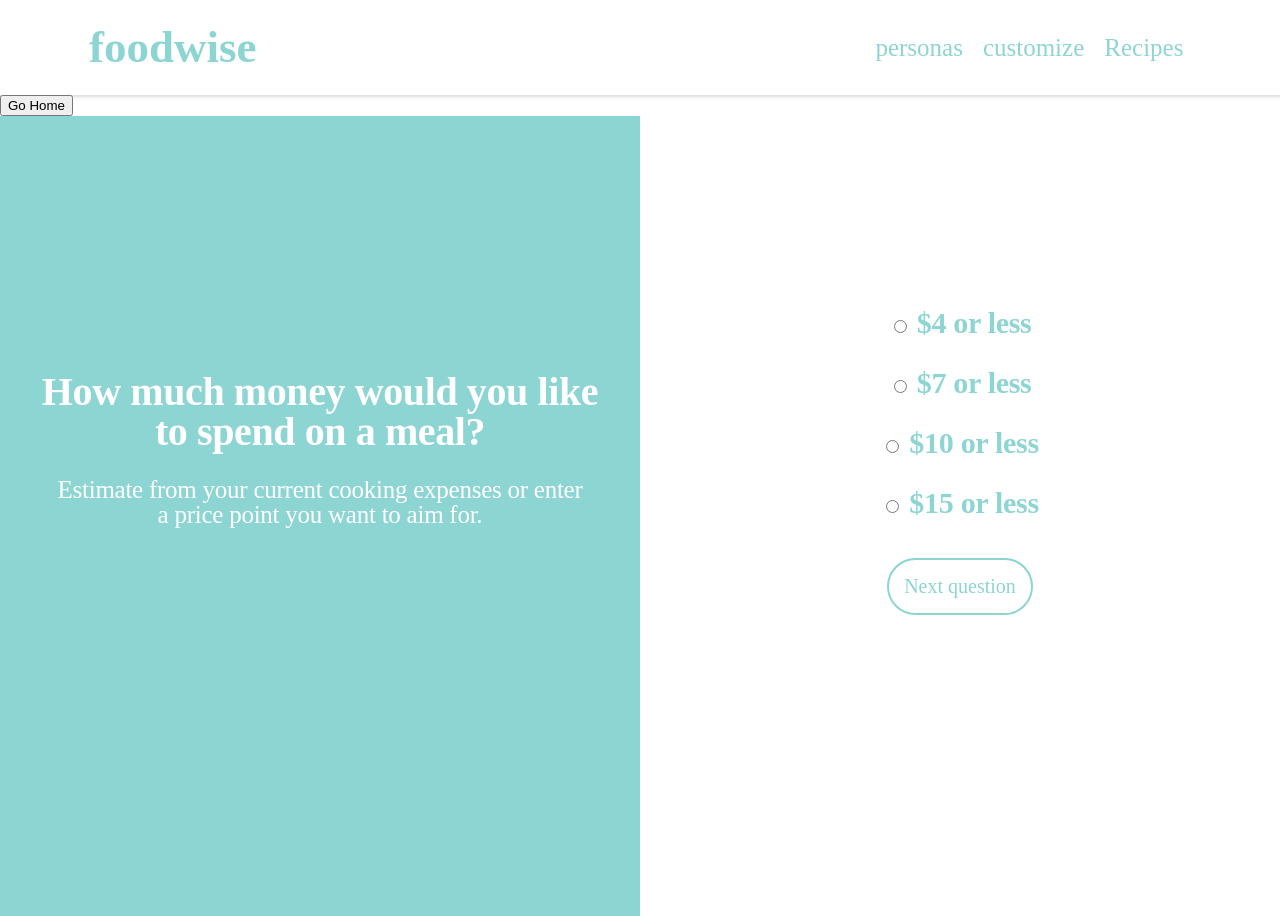
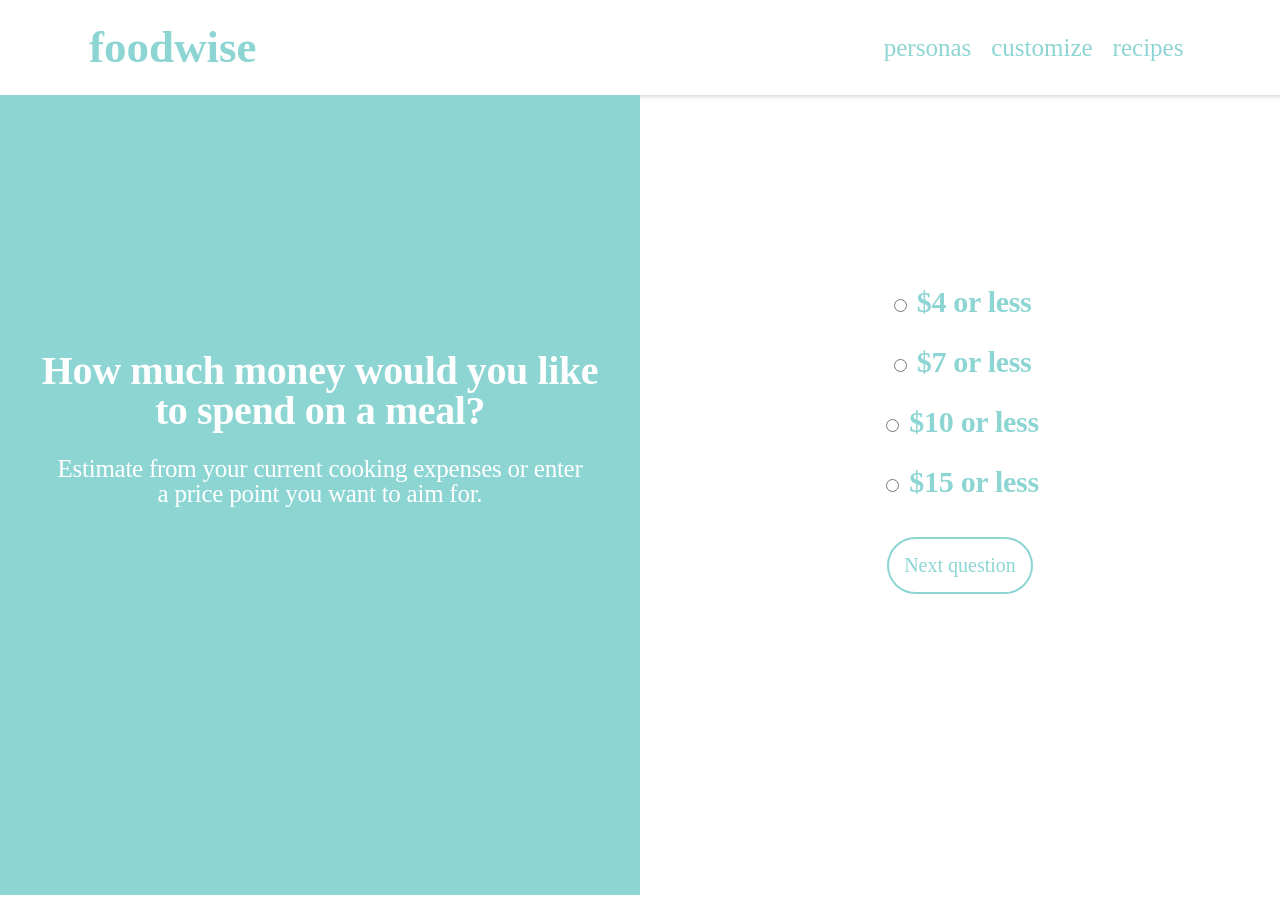
Before and after one commit to bstanfield/mealplanner, a React (Create React App) app: page /survey in a window 1280 px wide. Shown: the top 916 px of the page. After the commit the page ends 895 px from the top, so only its background shows below. Built offline with nearby package versions, Linux system fonts and the light colour scheme; a web font is replaced by a local one.

Commit message:
back button styling and errors

```diff
--- a/src/App.scss
+++ b/src/App.scss
@@ -294,3 +294,7 @@ p, ul {
 svg {
   padding-right: 5px;
 }
+
+.add-margin {
+  margin: 60px 0px 0px 40px;
+}
--- a/src/components/BackButton.js
+++ b/src/components/BackButton.js
@@ -33,7 +33,7 @@ class BackButton extends Component {
 
     return (
       <button
-        className="button icon-left"
+        className="btn add-margin"
         onClick={() => this.setState({goBack: true})}>
           {this.props.name? this.props.name : "Back"}
       </button>
--- a/src/components/Filter.js
+++ b/src/components/Filter.js
@@ -204,7 +204,7 @@ class Filter extends Component {
 
     return(
         <div className="filterbox">
-        <BackButton backTo={this.props.location.state.backTo} />
+        <BackButton name="Back to Recipes" backTo={this.props.location.state.backTo} />
           <div className="filteroverlay">
             <h1 className="filtertitle">Filters</h1>
                 {
--- a/src/components/Nav.js
+++ b/src/components/Nav.js
@@ -29,7 +29,7 @@ class Nav extends Component {
             <Link to={{
               pathname: '/recipes-all',
               state: {backTo: this.props.location}}
-            }>Recipes</Link>
+            }>recipes</Link>
             </span>
 
           </h3>
--- a/src/components/Personas.js
+++ b/src/components/Personas.js
@@ -68,7 +68,6 @@ class Personas extends Component {
     <div>
     <Nav />
       <div className="persona-page">
-        <BackButton />
         <h1 className="foodietype">choose a foodie type</h1>
         <h2>We will recommend recipes based on the traits of the persona you choose!</h2>
         <div className="persona-container">
--- a/src/components/RecipesAll.js
+++ b/src/components/RecipesAll.js
@@ -89,8 +89,8 @@ class RecipesAll extends Component {
     <div>
     <Nav />
       <div id="container">
-        <BackButton backTo={this.propsToSend()} />
         <h1 className="centerall">All Recipes</h1>
+        <BackButton name="Back to Carousel" backTo={this.props.location.state? this.propsToSend() : ''} />
         <div id="content-outter">
           {(R.isNil(recipesMaster)) ? '' : R.map(this.renderRecipe, recipeArr) }
         </div>
--- a/src/components/Surprise.js
+++ b/src/components/Surprise.js
@@ -182,8 +182,6 @@ class Surprise extends Component {
 
     return(
         <div className="surprisecontainer">
-            <button><Link to="/personas">Personas</Link></button>
-            <button><Link to="/survey">Survey</Link></button>
         <Nav />
           <div id="header">
             <h1>Your Recommended Recipes</h1>
--- a/src/components/Survey.js
+++ b/src/components/Survey.js
@@ -209,7 +209,6 @@ class Survey extends Component {
     return(
       <div>
       <Nav />
-      <BackButton name="Go Home" />
       <div className="surveycontainer">
        { this.renderSurveyQuestion(this.state.questions[this.state.index]) }
       </div>
```
Also changed, not shown: src/filter.scss (+0 -23 lines), src/index.scss (line endings or trailing spaces).
